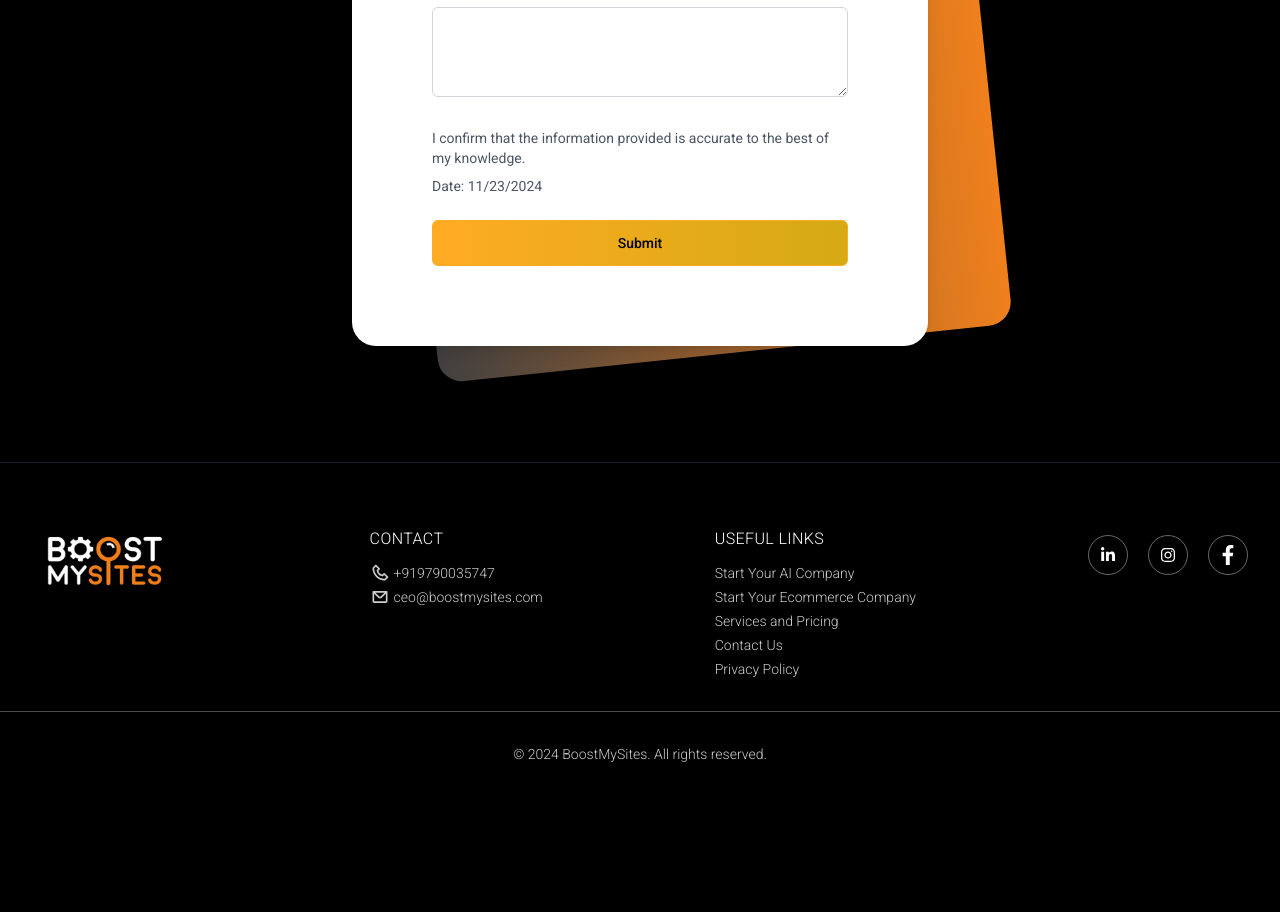
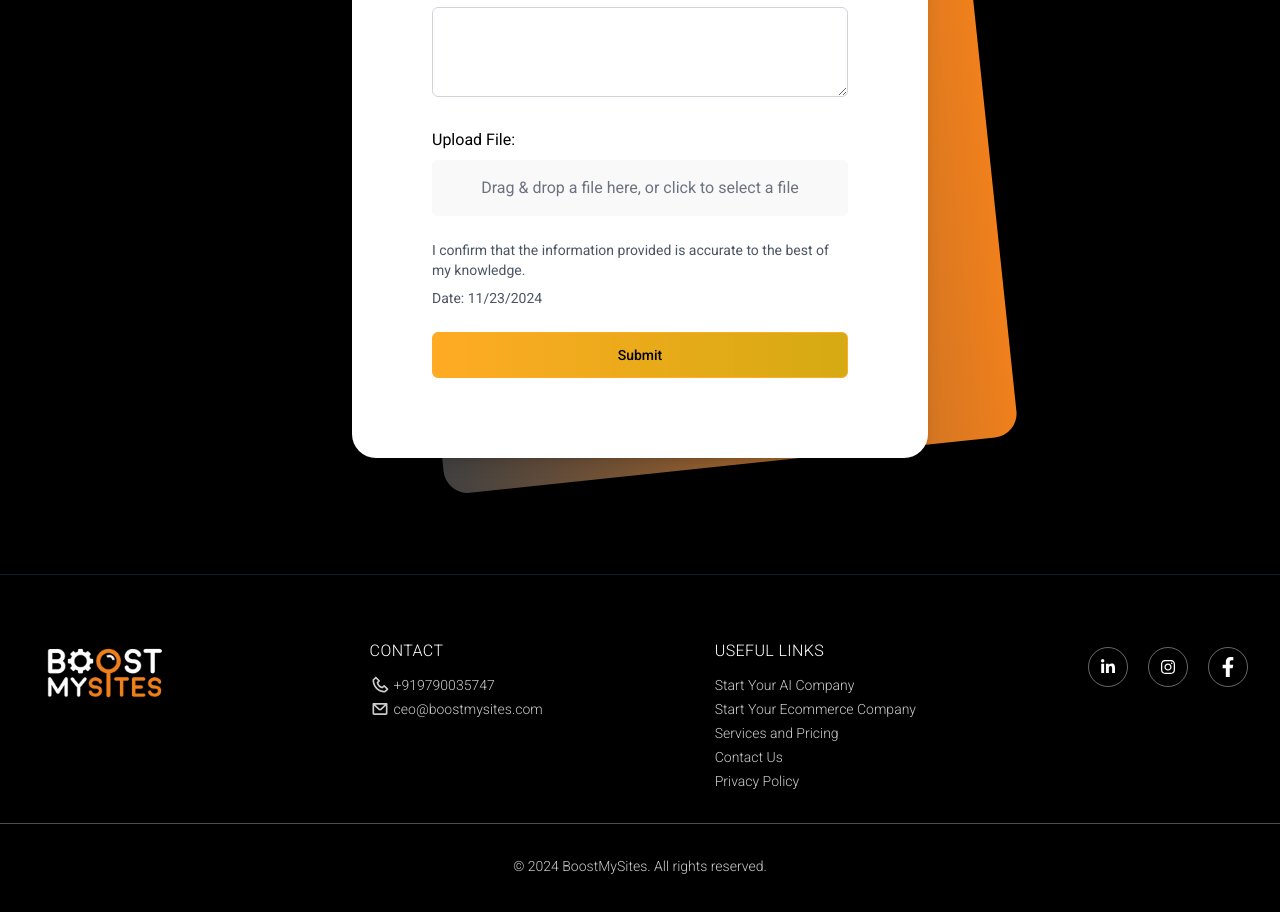
Before and after one commit to pranavpremanand/boostmysites-official.com, a React (Create React App) app: page /sales-requirement-form in a window 1280 px wide. Shown: the part 1900-2812 px from the top of the page. Before the commit the page ends 2728 px from the top, so only its background shows below. Built offline with nearby package versions, Linux system fonts and the light colour scheme.

Commit message:
email added done added email attachment done

```diff
--- a/src/pages/ProjectRequirementForm.jsx
+++ b/src/pages/ProjectRequirementForm.jsx
@@ -1,5 +1,5 @@
 import { useForm, useFieldArray } from "react-hook-form";
-import { useContext, useState } from "react";
+import { useContext, useRef, useState } from "react";
 import { SpinnerContext } from "../components/SpinnerContext";
 import toast from "react-hot-toast";
 import { useNavigate } from "react-router-dom";
@@ -7,8 +7,10 @@ import { PiSpinnerGapLight } from "react-icons/pi";
 
 const ProjectRequirementForm = ({ subject }) => {
   const { spinner, setSpinner } = useContext(SpinnerContext);
+  const [file, setFile] = useState(null);
+  const [error, setError] = useState(null);
   const navigate = useNavigate();
-
+  const inputRef = useRef(null);
   const {
     register,
     control,
@@ -36,7 +38,6 @@ const ProjectRequirementForm = ({ subject }) => {
   });
 
   const onSubmit = async (data) => {
-    // Construct email body
     let emailBody = `
         Name: ${data.name}\n
         Email: ${data.email}\n
@@ -55,23 +56,25 @@ const ProjectRequirementForm = ({ subject }) => {
         Additional Notes: ${data.additionalNotes}\n
        Date: ${new Date().toLocaleDateString()}\n
       `;
-
-    // Create payload for email
-    const payload = {
-      to: "ceo@boostmysites.com",
-      subject: subject,
-      body: emailBody,
-    };
+    const formData = new FormData();
+    const subjectFormail = "Project Requirement Form Submission";
+    formData.append("body", emailBody);
+    formData.append("subject", subjectFormail);
+    if (file) {
+      formData.append("file", file);
+    }
 
     try {
       setSpinner(true);
-      await fetch("https://smtp-api-tawny.vercel.app/send-email", {
-        method: "POST",
-        headers: {
-          "Content-Type": "application/json",
-        },
-        body: JSON.stringify(payload),
-      })
+      // await fetch("https://smtp-api-tawny.vercel.app/send-email", {
+      // await fetch("http://localhost:8080/api/send-email", {
+      await fetch(
+        "https://boostmysite-attachment-email.vercel.app/api/send-email",
+        {
+          method: "POST",
+          body: formData,
+        }
+      )
         .then((response) => response.json())
         .then((res) => {
           if (res.error) {
@@ -106,6 +109,46 @@ const ProjectRequirementForm = ({ subject }) => {
     }
   };
 
+  const handleFileChange = (e) => {
+    const selectedFile = e.target.files[0];
+    if (selectedFile) {
+      if (selectedFile.size > 5000000) {
+        setError("File size must be less than 5MB");
+      } else {
+        setFile(selectedFile);
+        setError(null);
+      }
+    }
+  };
+
+  const handleDrop = (e) => {
+    e.preventDefault();
+    const droppedFile = e.dataTransfer.files[0];
+    if (droppedFile) {
+      if (droppedFile.size > 5000000) {
+        setError("File size must be less than 5MB");
+      } else {
+        setFile(droppedFile);
+        setError(null);
+      }
+    }
+  };
+
+  const handleDragOver = (e) => {
+    e.preventDefault();
+  };
+
+  const handleDivClick = () => {
+    if (inputRef.current) {
+      inputRef.current.click();
+    }
+  };
+
+  const handleRemoveFile = () => {
+    setFile(null);
+  };
+
+  console.log(file, "adsjfaksdlfasd");
   return (
     <div className="min-h-screen bg-black/60 py-6 flex flex-col justify-center sm:py-12">
       <div className="relative py-3 sm:max-w-xl sm:mx-auto mt-28">
@@ -472,6 +515,66 @@ const ProjectRequirementForm = ({ subject }) => {
                 </p>
               )}
             </div>
+            <div>
+              <label className="block mb-2">Upload File:</label>
+
+              {/* Drag and Drop Area */}
+              <div
+                className="w-full p-4 border-dashed rounded-md cursor-pointer relative"
+                onDrop={handleDrop}
+                onDragOver={handleDragOver}
+                onClick={handleDivClick}
+                style={{
+                  borderColor: file ? "#4CAF50" : error ? "#f44336" : "#ccc",
+                  backgroundColor: file || error ? "transparent" : "#f9f9f9",
+                }}
+              >
+                <input
+                  ref={inputRef}
+                  type="file"
+                  accept="image/*, .pdf, .doc, .docx, .txt"
+                  onChange={handleFileChange}
+                  className="hidden"
+                />
+                {file ? (
+                  file.type.startsWith("image/") ? (
+                    <div className="relative">
+                      <img
+                        src={URL.createObjectURL(file)}
+                        alt="Uploaded"
+                        className="w-full h-48 object-cover rounded-md"
+                      />
+                      <button
+                        onClick={handleRemoveFile}
+                        className="absolute w-5 h-5 flex justify-center items-center top-2 right-2 bg-red-500 text-white p-1 rounded-full text-sm"
+                        aria-label="Remove Image"
+                      >
+                        ✕
+                      </button>
+                    </div>
+                  ) : (
+                    <div className="relative bg-gray-100 p-4 rounded-md">
+                      <p className="text-gray-700">{file.name}</p>
+                      <button
+                        onClick={handleRemoveFile}
+                        className="absolute w-5 h-5 flex justify-center items-center top-2 right-2 bg-red-500 text-white p-1 rounded-full text-sm"
+                        aria-label="Remove File"
+                      >
+                        ✕
+                      </button>
+                    </div>
+                  )
+                ) : (
+                  <p className="text-center text-gray-500">
+                    Drag & drop a file here, or click to select a file
+                  </p>
+                )}
+              </div>
+
+              {/* Error Message */}
+              {error && <p className="text-red-500 text-sm mt-1">{error}</p>}
+            </div>
+
             <div className="mt-4 text-sm text-gray-600">
               <p>
                 I confirm that the information provided is accurate to the best
```
